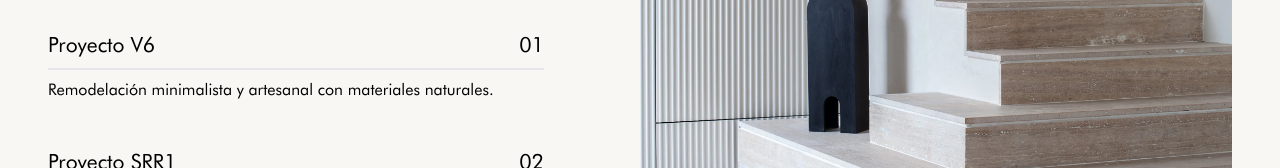
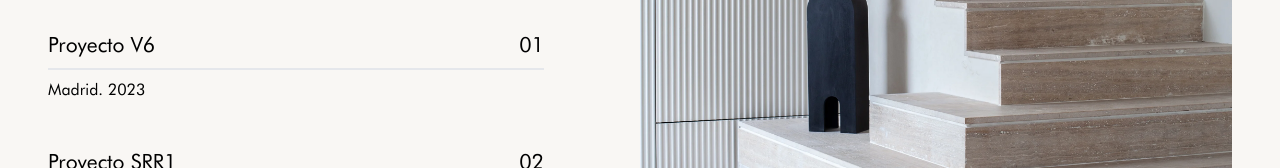
Before and after one commit to pelayotrives/archer-web, a Next.js app: page /projects in a window 1280 px wide. Shown: the part 471-639 px from the top of the page. Built offline with nearby package versions, Linux system fonts and the light colour scheme.

Commit message:
fix: text justified and changes in pre-gist.

```diff
--- a/app/(main)/projects/[id]/page.jsx
+++ b/app/(main)/projects/[id]/page.jsx
@@ -185,7 +185,7 @@ export default function Project() {
                 <section>
                   {selectedProject.description && selectedProject.description.map((desc, index) => {
                     return (
-                      <p className="mb-sp3 font-roboto text-paragraph font-light" key={index}>{desc}</p>
+                      <p className="mb-sp3 font-roboto text-paragraph font-light text-justify" key={index}>{desc}</p>
                     )
                   })}
                 </section>
--- a/app/(main)/projects/page.jsx
+++ b/app/(main)/projects/page.jsx
@@ -79,7 +79,7 @@ export default function Projects() {
               </div>
               {/* Gist */}
               <div className={`overflow-hidden transition-all duration-500 ease-out ${selectedProject.id === project.id || isSmallScreen ? 'max-h-80' : 'max-h-0'}`}>
-                <p className={`text-paragraph font-futura-book pt-2 pb-sp4 transition-all duration-500 ease-in-out ${selectedProject.id === project.id || isSmallScreen ? 'opacity-100' : 'opacity-0'}`}>{project.gist}</p>
+                <p className={`text-paragraph font-futura-book pt-2 pb-sp4 transition-all duration-500 ease-in-out ${selectedProject.id === project.id || isSmallScreen ? 'opacity-100' : 'opacity-0'}`}>{project.location}. {project.year}</p>
               </div>
               {/* Mobile Image */}
               <div className="sm:hidden flex">
```
